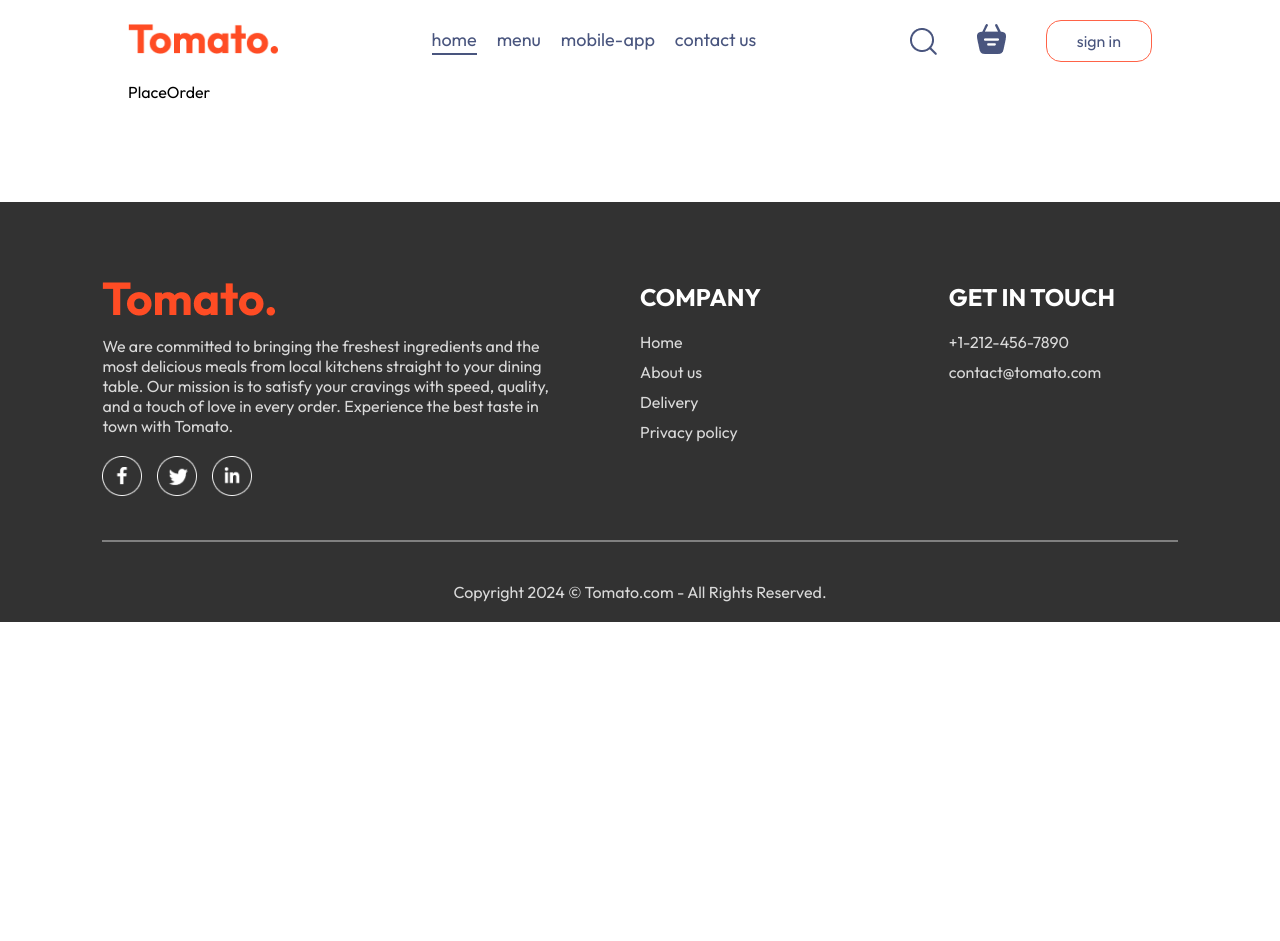
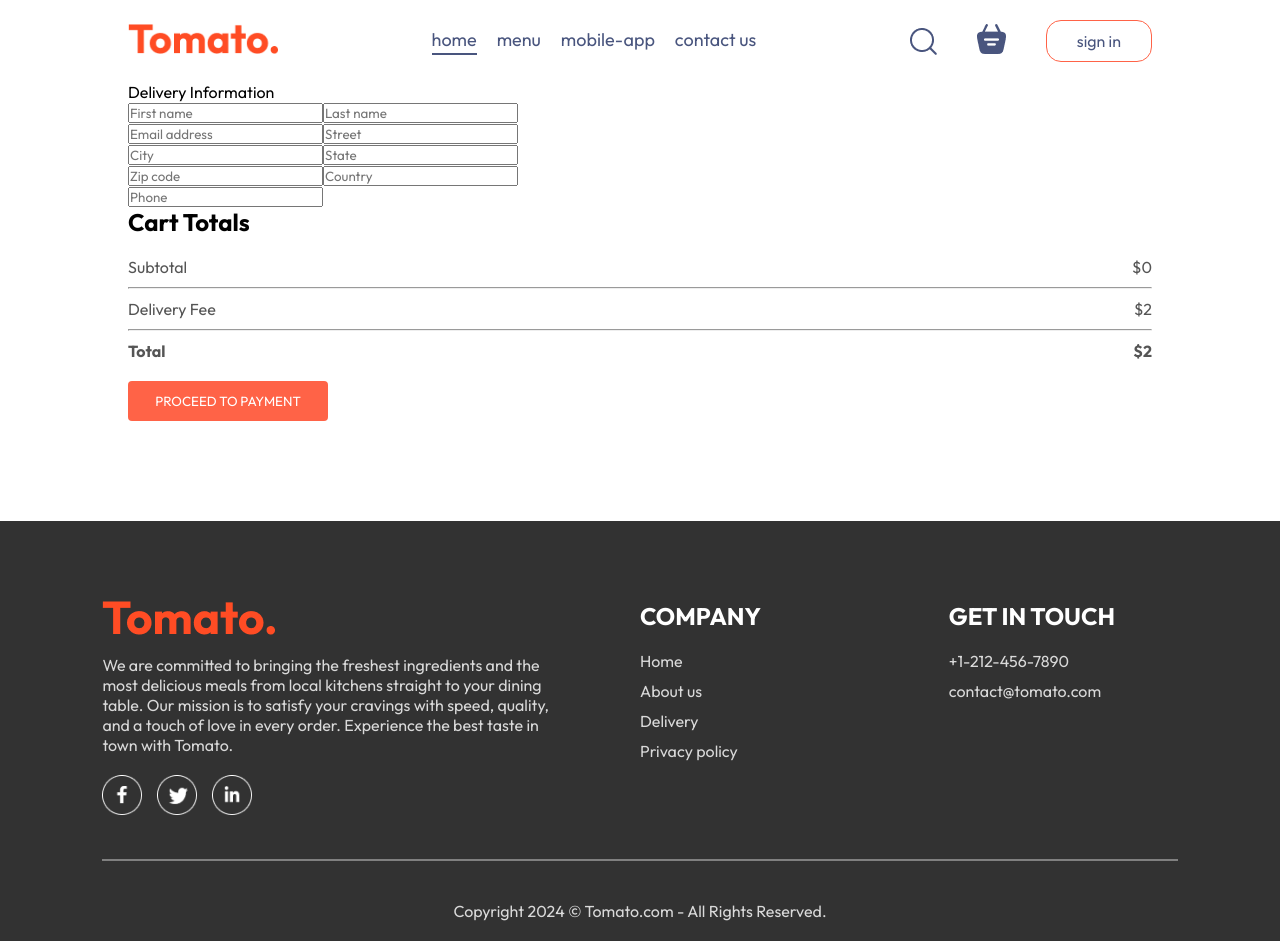
Before and after one commit to noahnoahnoahtran/Web_Dev, a React (Vite) app in the folder Website/11_food_delivery/: page /order in a window 1280 px wide. Before the commit the page ends 800 px from the top, so only its background shows below. Built offline with nearby package versions, Linux system fonts and the light colour scheme.

Commit message:
feat(placeorder): setup html structure

```diff
--- a/Website/11_food_delivery/src/pages/Cart/Cart.jsx
+++ b/Website/11_food_delivery/src/pages/Cart/Cart.jsx
@@ -1,10 +1,13 @@
 import React, { useContext } from "react";
 import "./Cart.css";
 import { StoreContext } from "../../context/StoreContext";
+import { useNavigate } from "react-router-dom";
 
 const Cart = () => {
   const { cartItems, food_list, removeFromCart, getTotalCartAmount } =
     useContext(StoreContext);
+
+  const navigate = useNavigate();
   return (
     <div className="cart">
       <div className="cart-items">
@@ -57,7 +60,9 @@ const Cart = () => {
               <b>${getTotalCartAmount() + 2}</b>
             </div>
           </div>
-          <button>PROCEED TO CHECKOUT</button>
+          <button onClick={() => navigate("/order")}>
+            PROCEED TO CHECKOUT
+          </button>
         </div>
         <div className="cart-promocode">
           <div>
--- a/Website/11_food_delivery/src/pages/PlaceOrder/PlaceOrder.jsx
+++ b/Website/11_food_delivery/src/pages/PlaceOrder/PlaceOrder.jsx
@@ -1,8 +1,53 @@
-import React from "react";
+import React, { useContext } from "react";
 import "./PlaceOrder.css";
+import { StoreContext } from "../../context/StoreContext";
 
 const PlaceOrder = () => {
-  return <div>PlaceOrder</div>;
+  const { getTotalCartAmount } = useContext(StoreContext);
+  return (
+    <form className="place-order">
+      <div className="place-order-left">
+        <p className="title">Delivery Information</p>
+        <div className="multi-fields">
+          <input type="text" placeholder="First name" />
+          <input type="text" placeholder="Last name" />
+        </div>
+        <input type="email" placeholder="Email address" />
+        <input type="text" placeholder="Street" />
+        <div className="multi-fields">
+          <input type="text" placeholder="City" />
+          <input type="text" placeholder="State" />
+        </div>
+        <div className="multi-fields">
+          <input type="text" placeholder="Zip code" />
+          <input type="text" placeholder="Country" />
+        </div>
+        <input type="text" placeholder="Phone" />
+      </div>
+      <div className="place-order-right">
+        <div className="cart-total">
+          <h2>Cart Totals</h2>
+          <div>
+            <div className="cart-total-details">
+              <p>Subtotal</p>
+              <p>${getTotalCartAmount()}</p>
+            </div>
+            <hr />
+            <div className="cart-total-details">
+              <p>Delivery Fee</p>
+              <p>${2}</p>
+            </div>
+            <hr />
+            <div className="cart-total-details">
+              <b>Total</b>
+              <b>${getTotalCartAmount() + 2}</b>
+            </div>
+          </div>
+          <button>PROCEED TO PAYMENT</button>
+        </div>
+      </div>
+    </form>
+  );
 };
 
 export default PlaceOrder;
```
